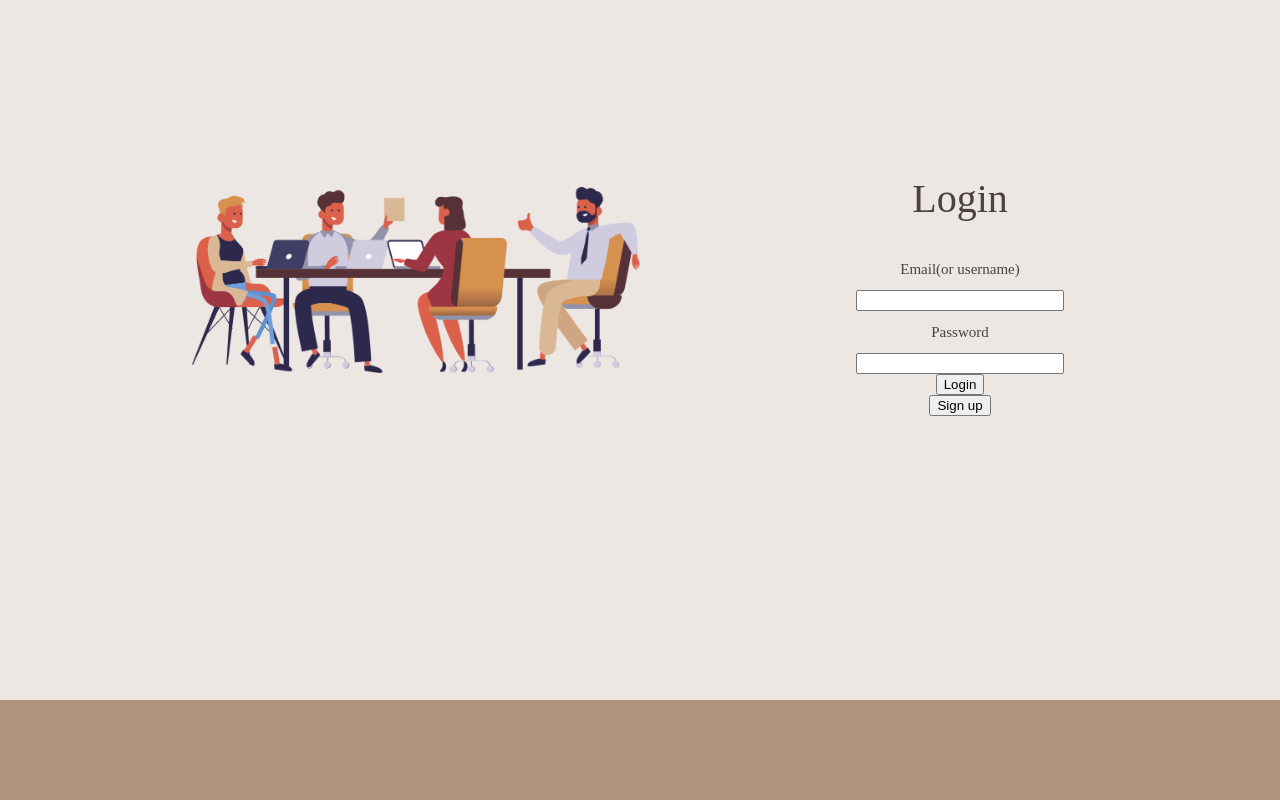
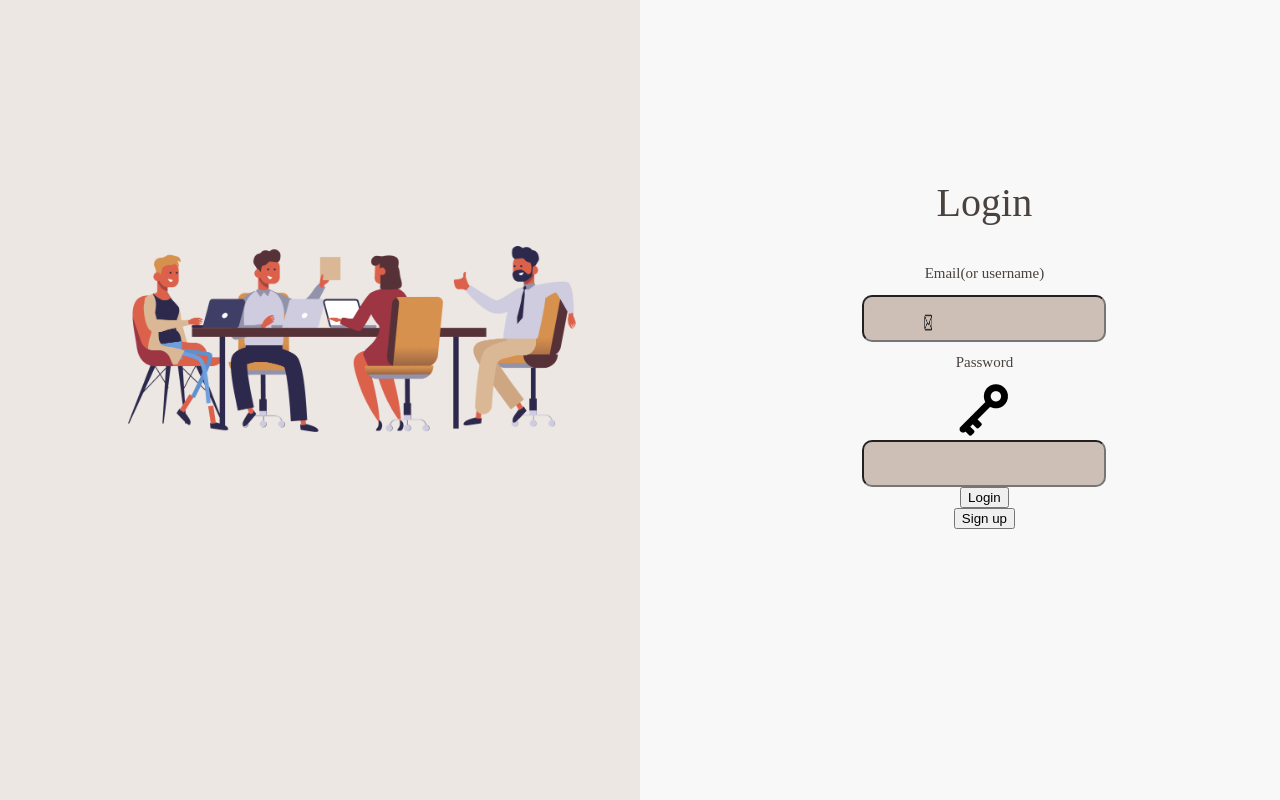
Before and after one commit to matt0125/Scheduler, a React (Create React App) app in the folder web/: page / in a window 1280 px wide. Built offline with nearby package versions, Linux system fonts and the light colour scheme.

Commit message:
Update to login page
Fixed background and added icons

```diff
--- a/web/src/pages/Login.js
+++ b/web/src/pages/Login.js
@@ -4,6 +4,8 @@ import Register from "./Register";
 import "../styles/Login.css";
 import { Container, Row, Col } from "react-bootstrap";
 import vector from "../images/Group.png";
+import emailIcon from "../images/email.png";
+import passIcon from "../images/password.png";
 
 const Login = () => {
   const [username, setUsername] = useState("");
@@ -70,6 +72,9 @@ const Login = () => {
               <div className="login-box">
                 <h1 class="font-family-katibeh">Login</h1>
                 <h2 class="username">Email(or username)</h2>
+                <div className="email-icon">
+                  <img src={emailIcon} alt="email icon"></img>
+                </div>
                 <input
                   type="text"
                   name="username"
@@ -78,6 +83,9 @@ const Login = () => {
                   onChange={(e) => setUsername(e.target.value)}
                 />
                 <h2 class="password">Password</h2>
+                <div classname="password-icon">
+                  <img src={passIcon} alt="password icon"></img>
+                </div>
                 <input
                   type="password"
                   name="password"
@@ -93,8 +101,6 @@ const Login = () => {
             </form>
           </Col>
         </Row>
-        <footer style={{ backgroundColor: "#B1947B;" }}>
-        </footer>
       </Container>
   );
 };
--- a/web/src/styles/Login.css
+++ b/web/src/styles/Login.css
@@ -1,31 +1,15 @@
 body {
-  background-color: #EDE7E3;
+  width: 100%;
+  height: 100vh;
+  background: linear-gradient(
+    to right,
+    #EDE7E3 0%,
+    #EDE7E3 50%,
+    #F8F8F8 50%,
+    #F8F8F8 100%
+  )
 }
 
-footer {
-  background-color: #B1947B;
-  display: flex;
-  justify-content: center;
-  align-items: center;
-  width: 100%;
-  height: 100px;
-  color: white;
-  position: fixed;
-  bottom: 0;
-}
-
-
-@media (max-width: 768px) {
-  footer {
-    height: 50px;
-  }
-}
-
-@media (max-width: 768px) {
-  footer {
-    flex-direction: column;
-  }
-}
 
 h1 {
   color: #49423E;
@@ -37,30 +21,32 @@ h1 {
   line-height: normal;
 }
 .row{
-  padding-top: 10%;
   display: flex;
 }
 
 .column{
   flex: 50%;
+  margin-top: 10%;
   align-self: center;
   place-items: center;
+
 }
 
 .business-photo {
   height: 70%;
   width: 70%;
-  padding-left: 30%;
+  padding-left: 20%;
   align-self: center;
   place-items: center;
 }
 .login-box {
   background-color: E7D8CC;
-  padding: 20px;
+  padding: 10%;
   border-radius: 5px;
   display: grid;
   align-self: center;
   place-items: center;
+  position: relative;
 }
 
 @media (max-width: 576px) {
@@ -69,6 +55,7 @@ h1 {
     padding: 10px;
     border-radius: 3px;
   }
+
 }
 
 .username{
@@ -94,4 +81,27 @@ h1 {
   input {
   width: 200px;
   margin: 0 auto;
+  background-color: #CDBFB6;
+  border-radius: 10px;
+  padding: 10px 0px 10px 40px;
+  font-size: 20px;
 }
+
+.email-icon img{
+  position: absolute;
+  z-index: 1;
+  width: 4%;
+  height: 7%;
+  flex-shrink: 0;
+  right: 61%;
+  top: 42.5%;
+}
+
+.password-icon img{
+  position: absolute;
+  z-index: 1;
+  width: 35px;
+  height: 36px;
+  flex-shrink: 0;
+
+}
```
Also changed, not shown: web/src/images/email.png (added), web/src/images/password.png (added).
